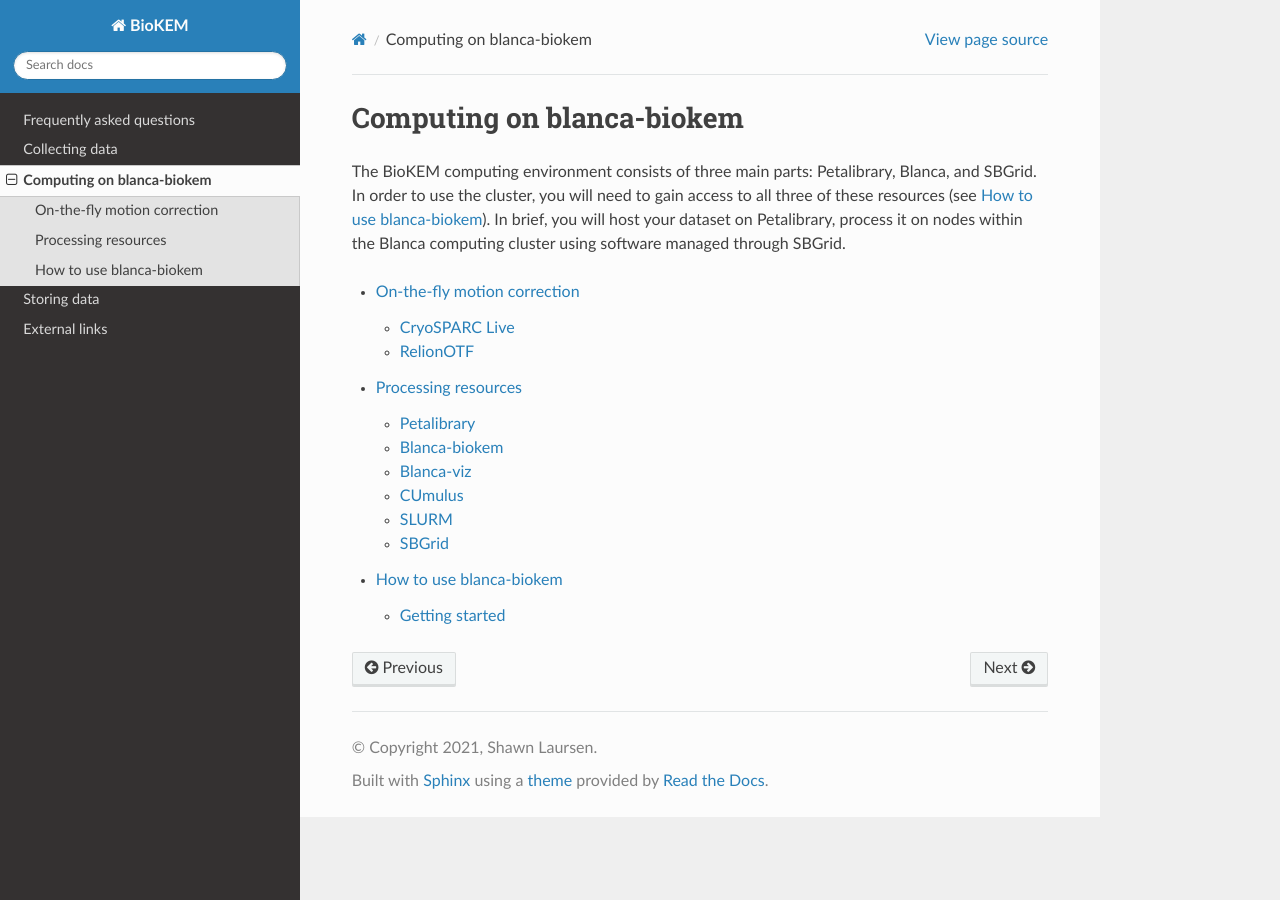
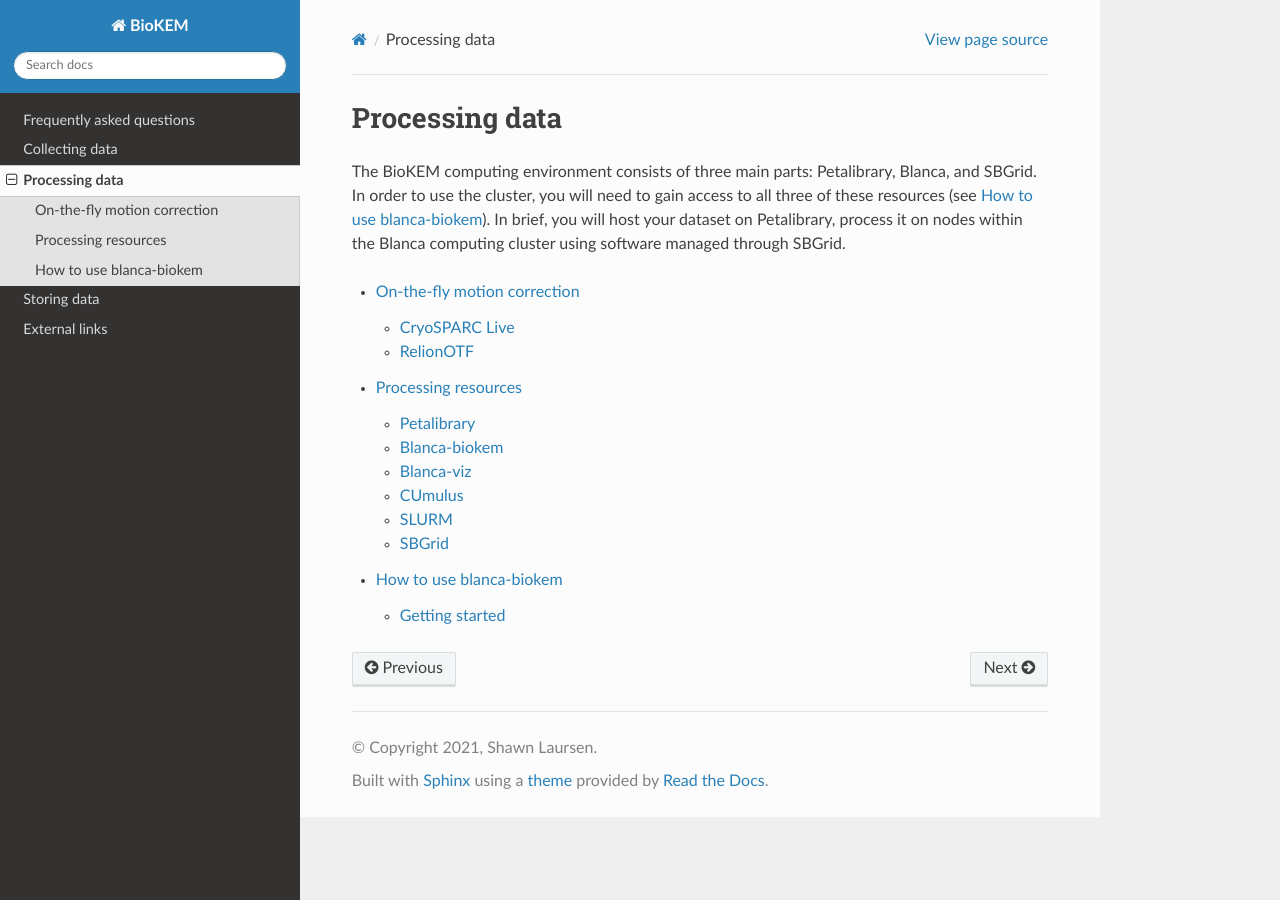
Before and after one commit to CU-BioKEM/user-guide, a Sphinx documentation site: the page built from docs/source/processing.rst, in a window 1280 px wide. Built offline with Sphinx 7.4.7 and the Read the Docs theme 2.0.0, drawn with Linux system fonts in a browser that asks for light colours.

Commit message:
changed title

```diff
--- a/docs/source/processing.rst
+++ b/docs/source/processing.rst
@@ -1,5 +1,5 @@
-Computing on blanca-biokem
-==========================
+Processing data
+===============
 
 The BioKEM computing environment consists of three main parts: Petalibrary,
 Blanca, and SBGrid. In order to use the cluster, you will need to gain access to
```
